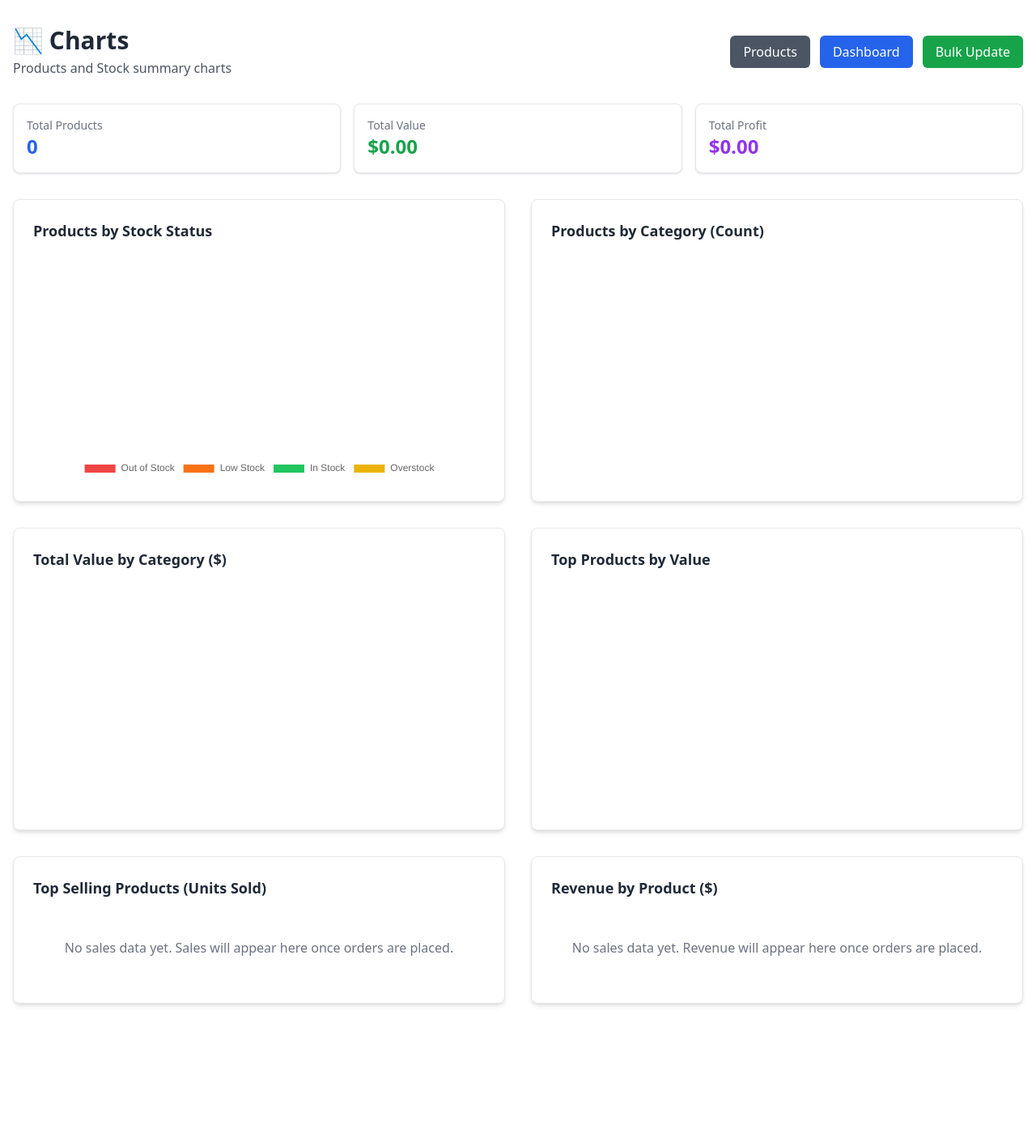
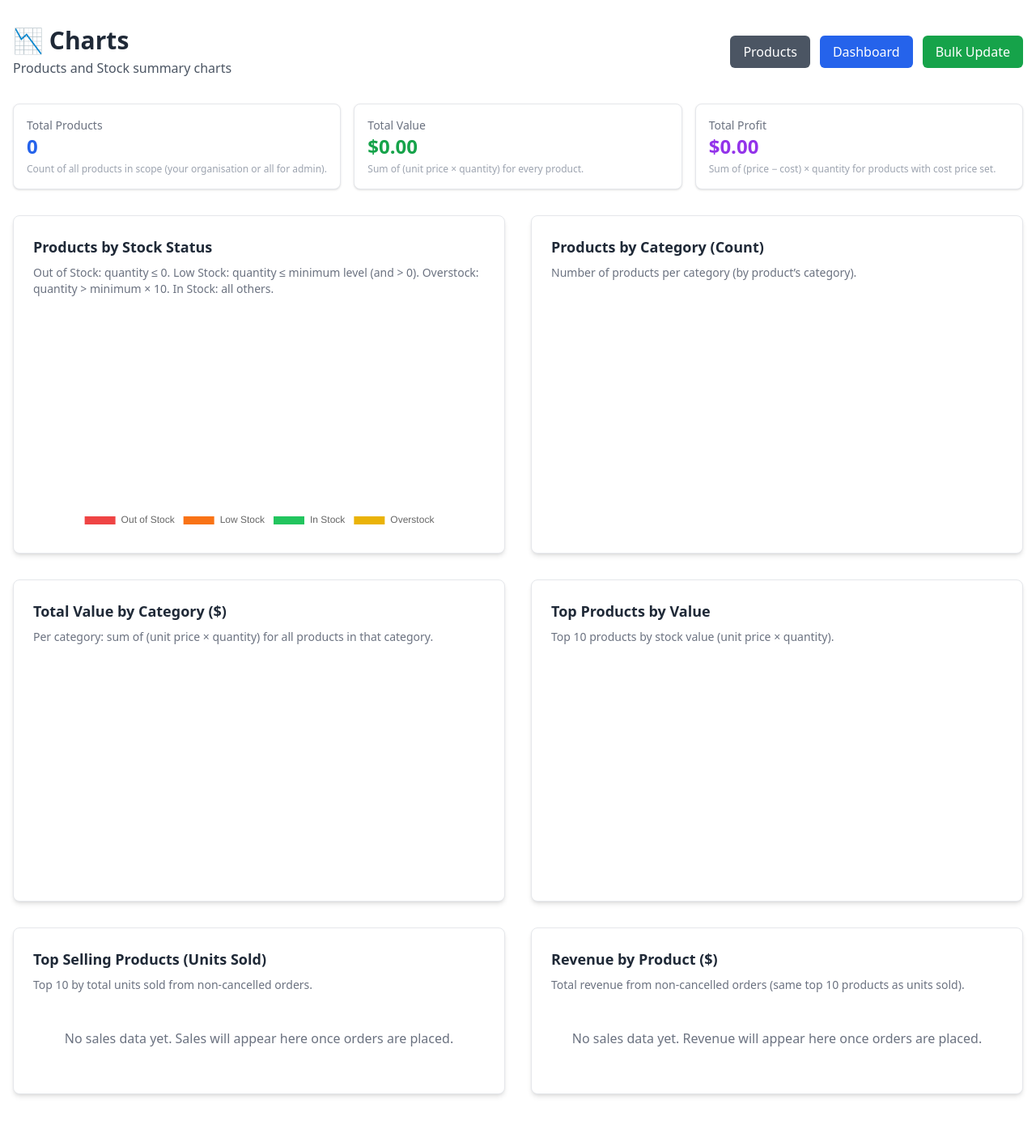
Before and after one commit to BerkAkidil9/Crm-Example, a Django app: page /ProductsAndStock/charts/ in a window 1280 px wide. Shown: the part 65-1481 px from the top of the page at 81% size. Before the commit the page ends 1308 px from the top, so only its background shows below. Run offline with Django 5.2, Linux system fonts and the light colour scheme; the visitor is signed in with stand-in values (Sample User, id 1); data that the repository does not hold is empty; a map, chart or similar area stays blank; some libraries are stand-ins or nearby versions.

Commit message:
charts explanation

```diff
--- a/ProductsAndStock/templates/ProductsAndStock/product_charts.html
+++ b/ProductsAndStock/templates/ProductsAndStock/product_charts.html
@@ -19,28 +19,33 @@
         <div class="bg-white rounded-lg shadow p-4 border border-gray-200">
             <p class="text-sm text-gray-500">Total Products</p>
             <p class="text-2xl font-bold text-blue-600">{{ total_products }}</p>
+            <p class="text-xs text-gray-400 mt-1">Count of all products in scope (your organisation or all for admin).</p>
         </div>
         <div class="bg-white rounded-lg shadow p-4 border border-gray-200">
             <p class="text-sm text-gray-500">Total Value</p>
             <p class="text-2xl font-bold text-green-600">${{ total_value|floatformat:2 }}</p>
+            <p class="text-xs text-gray-400 mt-1">Sum of (unit price × quantity) for every product.</p>
         </div>
         <div class="bg-white rounded-lg shadow p-4 border border-gray-200">
             <p class="text-sm text-gray-500">Total Profit</p>
             <p class="text-2xl font-bold text-purple-600">${{ total_profit|floatformat:2 }}</p>
+            <p class="text-xs text-gray-400 mt-1">Sum of (price − cost) × quantity for products with cost price set.</p>
         </div>
     </div>
 
     <div class="grid grid-cols-1 lg:grid-cols-2 gap-8 mb-8">
         <!-- Stock status pie -->
         <div class="bg-white rounded-lg shadow-md p-6 border border-gray-200">
-            <h2 class="text-lg font-semibold text-gray-800 mb-4">Products by Stock Status</h2>
+            <h2 class="text-lg font-semibold text-gray-800 mb-2">Products by Stock Status</h2>
+            <p class="text-sm text-gray-500 mb-3">Out of Stock: quantity ≤ 0. Low Stock: quantity ≤ minimum level (and &gt; 0). Overstock: quantity &gt; minimum × 10. In Stock: all others.</p>
             <div class="relative" style="height: 280px;">
                 <canvas id="chartStock"></canvas>
             </div>
         </div>
         <!-- Products by category (count) -->
         <div class="bg-white rounded-lg shadow-md p-6 border border-gray-200">
-            <h2 class="text-lg font-semibold text-gray-800 mb-4">Products by Category (Count)</h2>
+            <h2 class="text-lg font-semibold text-gray-800 mb-2">Products by Category (Count)</h2>
+            <p class="text-sm text-gray-500 mb-3">Number of products per category (by product’s category).</p>
             <div class="relative" style="height: 280px;">
                 <canvas id="chartCategory"></canvas>
             </div>
@@ -50,14 +55,16 @@
     <div class="grid grid-cols-1 lg:grid-cols-2 gap-8 mb-8">
         <!-- Total value by category -->
         <div class="bg-white rounded-lg shadow-md p-6 border border-gray-200">
-            <h2 class="text-lg font-semibold text-gray-800 mb-4">Total Value by Category ($)</h2>
+            <h2 class="text-lg font-semibold text-gray-800 mb-2">Total Value by Category ($)</h2>
+            <p class="text-sm text-gray-500 mb-3">Per category: sum of (unit price × quantity) for all products in that category.</p>
             <div class="relative" style="height: 280px;">
                 <canvas id="chartCategoryValue"></canvas>
             </div>
         </div>
         <!-- Top products by value -->
         <div class="bg-white rounded-lg shadow-md p-6 border border-gray-200">
-            <h2 class="text-lg font-semibold text-gray-800 mb-4">Top Products by Value</h2>
+            <h2 class="text-lg font-semibold text-gray-800 mb-2">Top Products by Value</h2>
+            <p class="text-sm text-gray-500 mb-3">Top 10 products by stock value (unit price × quantity).</p>
             <div class="relative" style="height: 280px;">
                 <canvas id="chartTopProducts"></canvas>
             </div>
@@ -67,7 +74,8 @@
     <!-- Sales charts -->
     <div class="grid grid-cols-1 lg:grid-cols-2 gap-8 mb-8">
         <div class="bg-white rounded-lg shadow-md p-6 border border-gray-200">
-            <h2 class="text-lg font-semibold text-gray-800 mb-4">Top Selling Products (Units Sold)</h2>
+            <h2 class="text-lg font-semibold text-gray-800 mb-2">Top Selling Products (Units Sold)</h2>
+            <p class="text-sm text-gray-500 mb-3">Top 10 by total units sold from non-cancelled orders.</p>
             {% if chart_has_sales %}
             <div class="relative" style="height: 280px;">
                 <canvas id="chartSales"></canvas>
@@ -77,7 +85,8 @@
             {% endif %}
         </div>
         <div class="bg-white rounded-lg shadow-md p-6 border border-gray-200">
-            <h2 class="text-lg font-semibold text-gray-800 mb-4">Revenue by Product ($)</h2>
+            <h2 class="text-lg font-semibold text-gray-800 mb-2">Revenue by Product ($)</h2>
+            <p class="text-sm text-gray-500 mb-3">Total revenue from non-cancelled orders (same top 10 products as units sold).</p>
             {% if chart_has_sales %}
             <div class="relative" style="height: 280px;">
                 <canvas id="chartSalesRevenue"></canvas>
```
